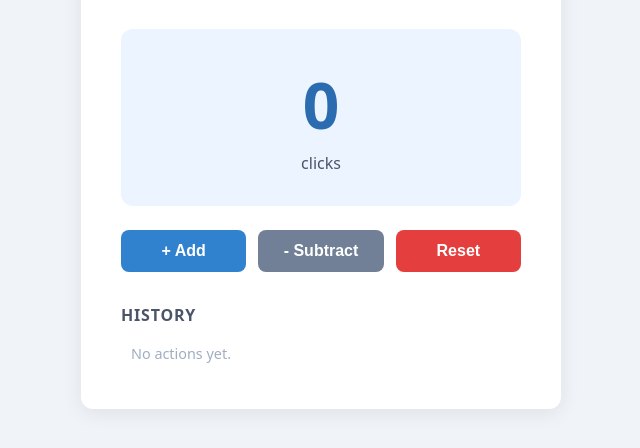
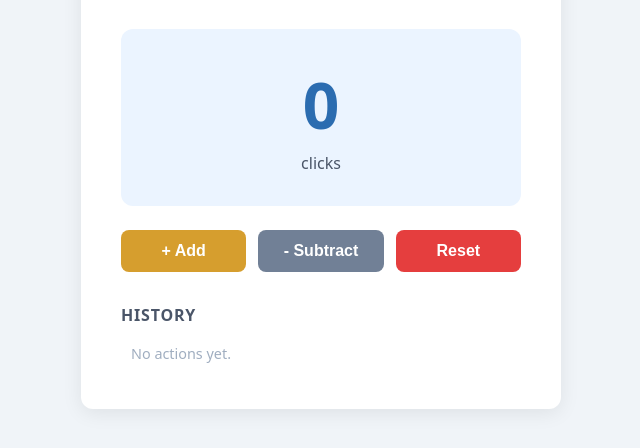
Before and after one commit to karenz-poshmark/git-tutorial, a plain HTML site: page index.html in a window 1280 px wide. Shown: the part 152-600 px from the top of the page, without its empty margins (319-959 px from the left). Drawn offline with Linux system fonts and the light colour scheme.

Commit message:
Make the add button yellow
Co-Authored-By: Claude Sonnet 4.6 <noreply@anthropic.com>

```diff
--- a/style.css
+++ b/style.css
@@ -80,7 +80,7 @@ h1 {
   transform: scale(0.97);
 }
 
-.btn-primary  { background: #3182ce; color: white; }
+.btn-primary  { background: #d69e2e; color: white; }
 .btn-secondary { background: #718096; color: white; }
 .btn-danger   { background: #e53e3e; color: white; }
 
```
